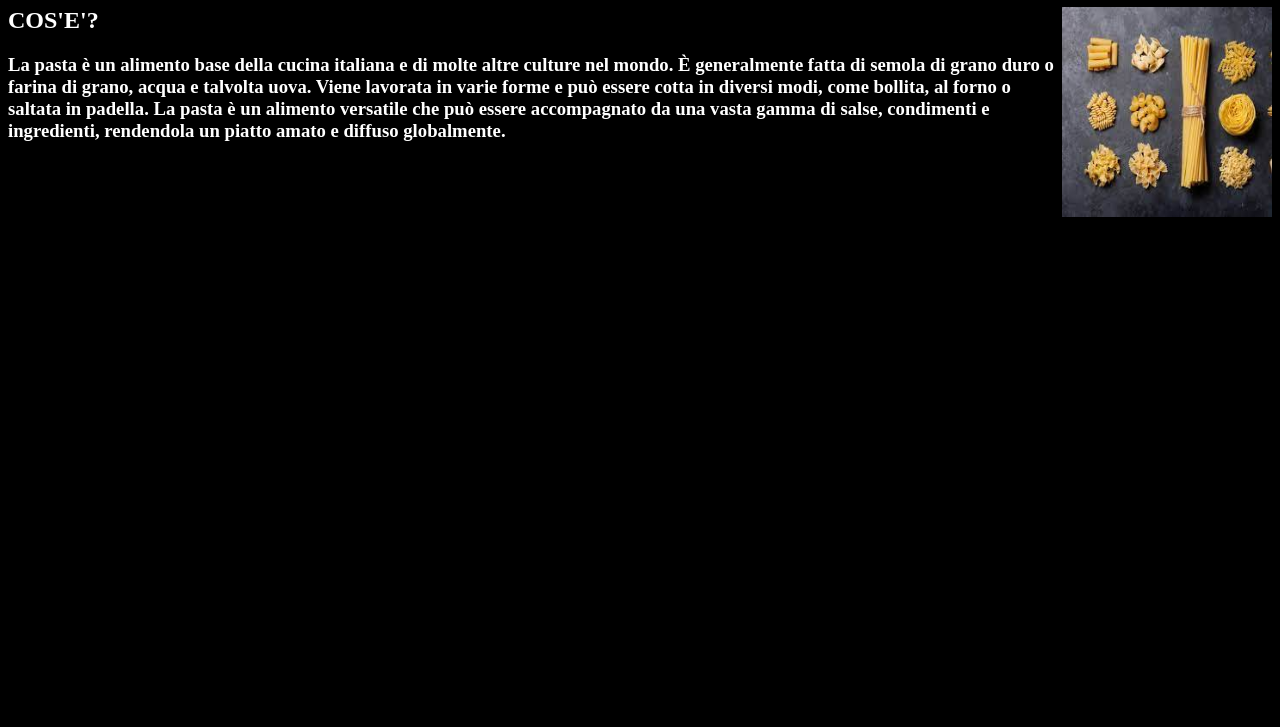
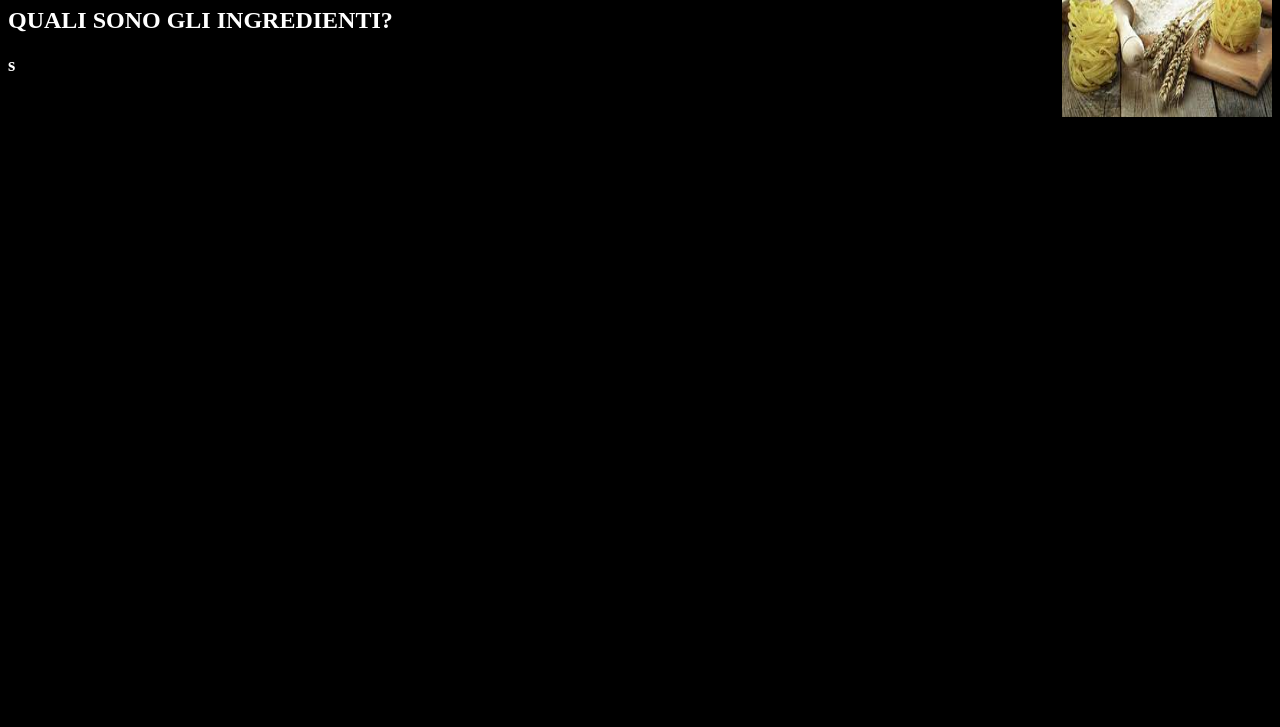
Before and after one commit to ggodialee/ggodialee.github.io, a plain HTML site: page secondapagina.html in a window 1280 px wide. Shown: the part 73-800 px from the top of the page. Drawn offline with Linux system fonts and the light colour scheme.

Commit message:
Update secondapagina.html

```diff
--- a/secondapagina.html
+++ b/secondapagina.html
@@ -9,10 +9,9 @@ h3 {color: white}
 </style>
 <h1><b>LA RICETTA</b></h1>
   <body>
-    <img src="papem.jpeg" style="float:right" margin-top: "-100px" width="210" height="210" margin-right: 40px>
-  <h2><b>COS'E'?</b></h2>
-<h3><p>La pasta è un alimento base della cucina italiana e di molte altre culture nel mondo. È generalmente fatta di semola di grano duro o farina di grano, acqua e talvolta uova. Viene lavorata in varie forme e può essere cotta in diversi modi, come bollita, al forno o saltata in padella. La pasta è un alimento versatile che può essere accompagnato da una vasta gamma di salse, condimenti e ingredienti, rendendola un piatto amato e diffuso globalmente.
-</p></h3>
+    <img src="download.jfif" style="float:right; margin-top:-100px;" width="210" height="210" margin-right: 40px>
+  <h2><b>QUALI SONO GLI INGREDIENTI?</b></h2>
+<h3><p>s</p></h3>
 
 </body>
 </html>
```
